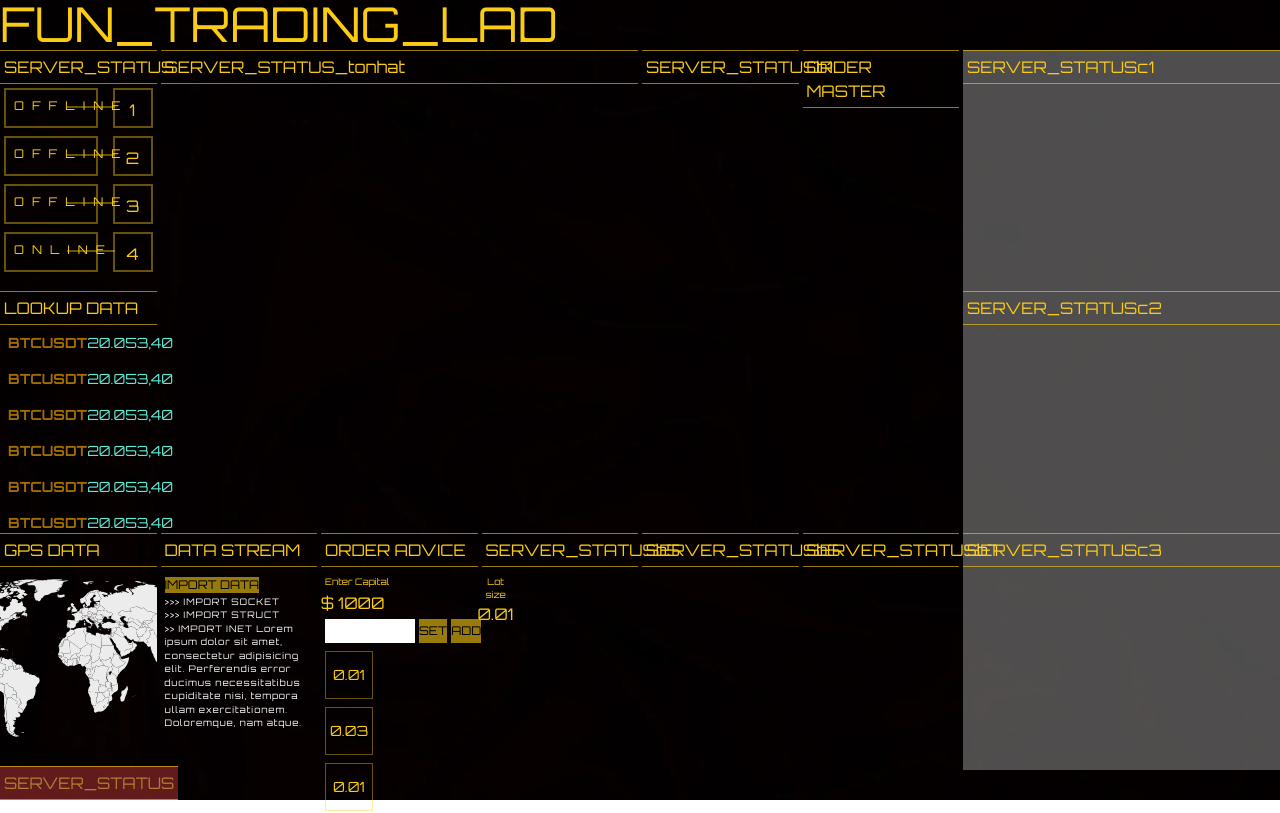
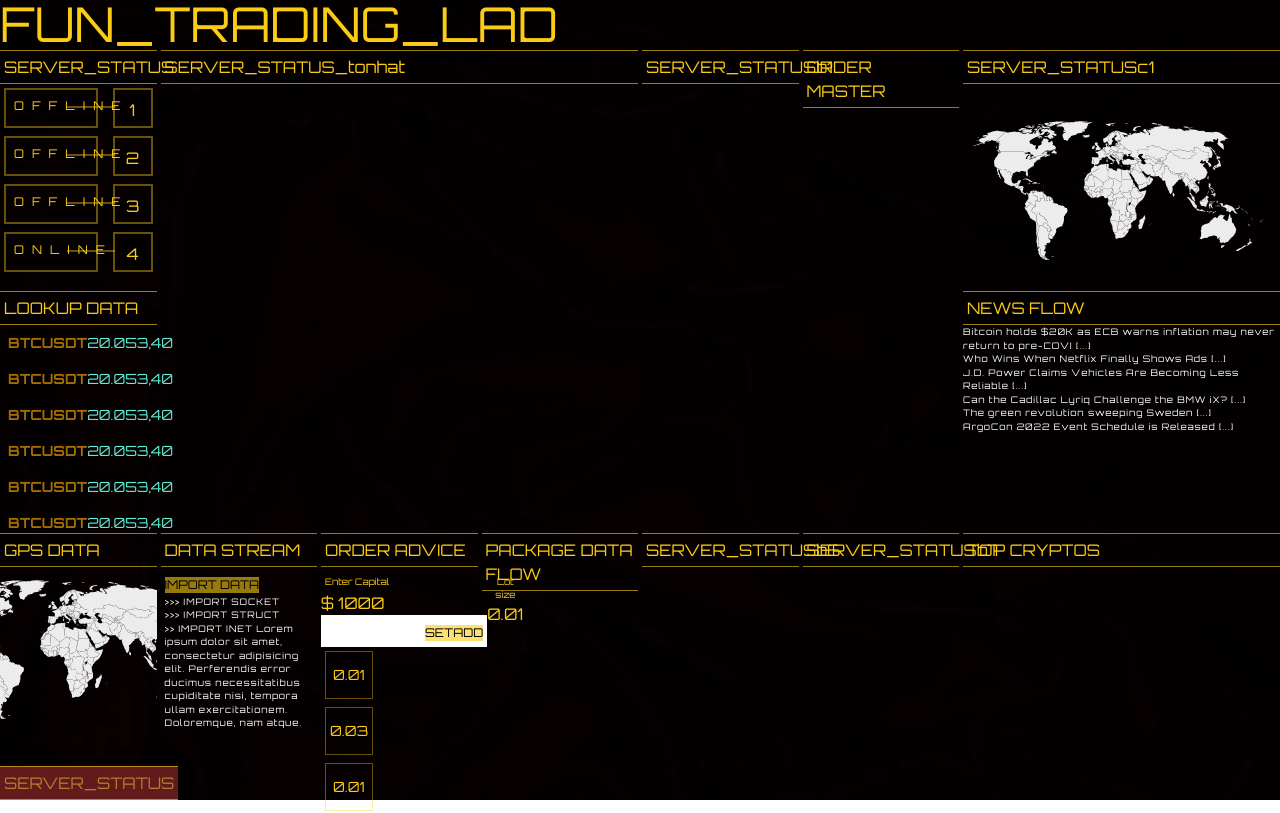
Before and after one commit to reacthcmvn/funtradinglab, a Next.js app: page / in a window 1280 px wide. Shown: the top 813 px of the page. Built offline with nearby package versions, Linux system fonts and the light colour scheme.

Commit message:
add 7 boxes

```diff
--- /dev/null
+++ b/components/dynamic/dataAPI/NewsAPI.js
@@ -0,0 +1,126 @@
+const dummy = {
+  status: "ok",
+  totalResults: 8247,
+  articles: [
+    {
+      source: {
+        id: null,
+        name: "Cointelegraph",
+      },
+      author: "Cointelegraph By William Suberg",
+      title:
+        "Bitcoin holds $20K as ECB warns inflation may never return to pre-COVID lows",
+      description:
+        "Markets beyond the euro slow to react as Europe acknowledges higher inflation may be permanent.",
+      url: "https://cointelegraph.com/news/bitcoin-holds-20k-as-ecb-warns-inflation-may-never-return-to-pre-covid-lows",
+      urlToImage:
+        "https://images.cointelegraph.com/images/1200_aHR0cHM6Ly9zMy5jb2ludGVsZWdyYXBoLmNvbS91cGxvYWRzLzIwMjItMDYvMWE2Njg2ZDctN2JkNS00MjQ1LWFiOTctNDVlZjA5ZjMyNDM5LmpwZw==.jpg",
+      publishedAt: "2022-06-29T16:03:23Z",
+      content:
+        'Bitcoin (BTC) held steady at just above $20,000 after the June 29 Wall Street open as Europe\'s chief banker admitted the world would "never" return to low inflation.\r\nBTC/USD 1-hour candle chart (Bit… [+3812 chars]',
+    },
+    {
+      source: {
+        id: null,
+        name: "Forbes",
+      },
+      author:
+        "Jon Markman, Contributor, \n Jon Markman, Contributor\n https://www.forbes.com/sites/fast-forward-investing/",
+      title: "Who Wins When Netflix Finally Shows Ads",
+      description:
+        "Ads are officially coming to the streaming media company. The announcement is an about-face, and it is game-changing for a whole swath of firms.\n\nThis is what investors should expect from Netflix, The Trade Desk (TTD), Alphabet (GOOGL) and others in the digit…",
+      url: "https://www.forbes.com/sites/jonmarkman/2022/06/29/who-wins-when-netflix-finally-shows-ads/",
+      urlToImage:
+        "https://imageio.forbes.com/specials-images/imageserve//62bc761ccc9124ca3470f112/0x0.jpg?format=jpg&width=1200",
+      publishedAt: "2022-06-29T16:01:01Z",
+      content:
+        "Ads on Netflix are the next big thing. (Photo by Phil Barker/Future Publishing via Getty Images)\r\nFuture Publishing via Getty Images\r\nDigital advertisements are coming to the worlds only global media… [+4460 chars]",
+    },
+    {
+      source: {
+        id: null,
+        name: "The Truth About Cars",
+      },
+      author: "Matt Posky",
+      title: "J.D. Power Claims Vehicles Are Becoming Less Reliable",
+      description:
+        "J.D. Power has released its U.S. Initial Quality Study for 2022 and the prognosis could be better. Automobiles are reportedly becoming less reliable and more expensive. While there are certainly valid reasons for this — ongoing supply chain problems, companie…",
+      url: "https://www.thetruthaboutcars.com/2022/06/j-d-power-claims-vehicles-are-becoming-less-reliable/",
+      urlToImage:
+        "https://www.thetruthaboutcars.com/wp-content/uploads/2022/06/shutterstock_1794491545.jpg",
+      publishedAt: "2022-06-29T16:00:47Z",
+      content:
+        "J.D. Power has released its U.S. Initial Quality Study for 2022 and the prognosis could be better. Automobiles are reportedly becoming less reliable and more expensive. While there are certainly vali… [+4485 chars]",
+    },
+    {
+      source: {
+        id: null,
+        name: "BMWBLOG",
+      },
+      author: "Nico DeMattia",
+      title: "Can the Cadillac Lyriq Challenge the BMW iX?",
+      description:
+        "The BMW iX hasn’t had a ton of natural competition since its debut. The Tesla Model X is a bit too outdated, the Model Y is too small, the Mercedes-Benz EQE SUV isn’t out yet,...\nThe article Can the Cadillac Lyriq Challenge the BMW iX? appeared first on BMW B…",
+      url: "https://www.bmwblog.com/2022/06/29/cadillac-lyriq-challenge-bmw-ix/",
+      urlToImage:
+        "https://cdn.bmwblog.com/wp-content/uploads/2020/11/2022-bmw-ix-exterior-42.jpg",
+      publishedAt: "2022-06-29T16:00:15Z",
+      content:
+        "The BMW iX hasn’t had a ton of natural competition since its debut. The Tesla Model X is a bit too outdated, the Model Y is too small, the Mercedes-Benz EQE SUV isn’t out yet, and the Audi e-tron is … [+2805 chars]",
+    },
+    {
+      source: {
+        id: "the-washington-post",
+        name: "The Washington Post",
+      },
+      author: "Per Liljas",
+      title: "The green revolution sweeping Sweden",
+      description:
+        "A boom of renewable-powered industries have found a home in northern Sweden, fueling the country’s ambitions of a fossil-free economy.",
+      url: "https://www.washingtonpost.com/climate-solutions/interactive/2022/sweden-green-revolution-steel-climate-change/",
+      urlToImage:
+        "https://www.washingtonpost.com/wp-apps/imrs.php?src=https://arc-anglerfish-washpost-prod-washpost.s3.amazonaws.com/public/NXVIAYXWJEI6ZAO3VQD2HFFINM.jpg&w=1200",
+      publishedAt: "2022-06-29T16:00:01Z",
+      content:
+        "Old twigs crunch beneath his boots as Claes Nordmark, mayor of Boden, steps out into a vast clear-cut area. He comes to a stop at a slope and motions toward an electrical substation nearby.\r\n“Listen … [+12090 chars]",
+    },
+    {
+      source: {
+        id: null,
+        name: "PRNewswire",
+      },
+      author: null,
+      title: "ArgoCon 2022 Event Schedule is Released",
+      description:
+        "In-person and virtual event will focus on collaboration, discussion, and knowledge sharing around the Argo open source project SAN FRANCISCO, June 29, 2022 /PRNewswire/ -- The Cloud Native Computing Foundation® (CNCF®), which builds sustainable ecosystems for…",
+      url: "https://www.prnewswire.com/news-releases/argocon-2022-event-schedule-is-released-301578067.html",
+      urlToImage:
+        "https://mma.prnewswire.com/media/461851/CNCF_Logo.jpg?p=facebook",
+      publishedAt: "2022-06-29T16:00:00Z",
+      content:
+        "In-person and virtual event will focus on collaboration, discussion, and knowledge sharing around the Argo open source project \r\nSAN FRANCISCO, June 29, 2022 /PRNewswire/ -- The Cloud Native Computin… [+3609 chars]",
+    },
+  ],
+};
+
+import React from "react";
+import { useState } from "react";
+
+const NewsAPI = (props) => {
+  const [news, setNws] = useState("Loading...");
+  const { articles } = dummy;
+  // const newsList = articles.map(new => (<p>{new.title}</p>))
+  //   console.log(articles[0].title);
+
+  return (
+    <div>
+      {articles.map((art) => (
+        <p className="text-white text-[9px] tracking-widest" key={art.title}>
+          {art.title.substring(0, 70)} [...]
+        </p>
+      ))}
+    </div>
+  );
+};
+
+export default NewsAPI;
--- a/components/dynamic/orderHub/LotSizeCalculator.js
+++ b/components/dynamic/orderHub/LotSizeCalculator.js
@@ -9,35 +9,40 @@ const LotSizeCalculator = () => {
     event.preventDefault();
     const newCapital = capitalRef.current.value;
     console.log(capitalRef);
-    setCapital(newCapital);
+    setCapital(Number(newCapital));
   }
   // handler nhận capital xong chia 9 và tính lotsize
   // trả ra lotsize
   return (
-    <div className="w-full">
-      <div id="update-box" className="flex flex-row w-full">
-        <div id="input-num" className=" w-full ">
+    <div className="">
+      <div id="update-box" className=" flex flex-row flex-nowrap">
+        <div id="input-num" className="">
           <div>
             <label className="text-[9px] p-1" htmlFor="capital-num">
               Enter Capital
             </label>
-            <div>$ {capital}</div>
+            <div>$ {capital.toLocaleString()}</div>
           </div>
-          <div className="flex flex-row p-1">
+          <div className=" flex flex-row p-1 bg-white">
+            <div className="">
               <input
-              className="w-[90px] text-black font-sans"
+                className="w-[100px] text-black font-sans"
                 type="number"
                 name="capital-num"
                 id="capital-num"
                 ref={capitalRef}
               />
+            </div>
+            <div>
               <button
                 onClick={capitalHandler}
-              className="text-black text-xs bg-yellow-400/60 round-md mx-1"
+                className="text-black text-xs bg-yellow-400/60 round-md"
                 type="submit"
               >
                 SET
               </button>
+            </div>
+            <div>
               <button
                 className="text-black text-xs bg-yellow-400/60 round-md"
                 type="submit"
@@ -46,7 +51,8 @@ const LotSizeCalculator = () => {
               </button>
             </div>
           </div>
-        <div className="flex flex-col w-full text-center">
+        </div>
+        <div className="flex flex-col  text-center">
           <div className="text-[9px] mt-2">Lot size</div>
           <div className="text-[16px]">0.01</div>
         </div>
--- a/components/dynamic/orderHub/OrderHubPanel.js
+++ b/components/dynamic/orderHub/OrderHubPanel.js
@@ -4,7 +4,7 @@ import LotSizeCalculator from "./LotSizeCalculator";
 
 const OrderHubPanel = () => {
   return (
-    <div>
+    <div className="">
       <LotSizeCalculator />
       <OrderHubList />
     </div>
--- a/components/ui/Location.js
+++ b/components/ui/Location.js
@@ -4,17 +4,15 @@ import worldmap from "../../styles/img/world.svg";
 
 const Location = () => {
   return (
-    <div className="relative flex w-full h-2/3 my-3">
-      <div className="">
+    <div className="relative flex w-full h-full ">
       <Image
         src={worldmap}
         alt="world map"
         // width={300}
-          // height={250}
-          layout="fill" // required
+        // height={100}
+        // layout="fill" // required
         objectFit="cover"
       />
-      </div>
     </div>
   );
 };
--- a/pages/index.js
+++ b/pages/index.js
@@ -7,6 +7,7 @@ import TickerPrice from "../components/dynamic/dataAPI/TickerPrice";
 import Location from "../components/ui/Location";
 import DataStream from "../components/dynamic/dataAPI/DataStream";
 import OrderHubPanel from "../components/dynamic/orderHub/OrderHubPanel";
+import NewsAPI from "../components/dynamic/dataAPI/NewsAPI";
 
 export default function Home() {
   return (
@@ -62,7 +63,7 @@ export default function Home() {
             <OrderHubPanel />
           </div>
           <div className="  row-span-1 col-span-1">
-            <HeadBox>SERVER_STATUSb5</HeadBox>
+            <HeadBox>PACKAGE DATA FLOW</HeadBox>
           </div>
           <div className="  row-span-1 col-span-1">
             <HeadBox>SERVER_STATUSb6</HeadBox>
@@ -71,15 +72,18 @@ export default function Home() {
             <HeadBox>SERVER_STATUSb7</HeadBox>
           </div>
         </div>
-        <div className="bg-white/30 row-span-3 col-span-2 grid grid-cols-1 grid-rows-3 gap-1">
+        <div className=" row-span-3 col-span-2 grid grid-cols-1 grid-rows-3 gap-1">
           <div className="  row-span-1 col-span-1">
             <HeadBox>SERVER_STATUSc1</HeadBox>
+            <br />
+            <Location />
           </div>
           <div className="  row-span-1 col-span-1">
-            <HeadBox>SERVER_STATUSc2</HeadBox>
+            <HeadBox>NEWS FLOW</HeadBox>
+            <NewsAPI />
           </div>
           <div className="  row-span-1 col-span-1">
-            <HeadBox>SERVER_STATUSc3</HeadBox>
+            <HeadBox>TOP CRYPTOS</HeadBox>
           </div>
         </div>
       </div>
```
Also changed, not shown: styles/globals.css (line endings or trailing spaces), styles/img/world.svg. Lines whose indentation alone changed are shown as unchanged.
